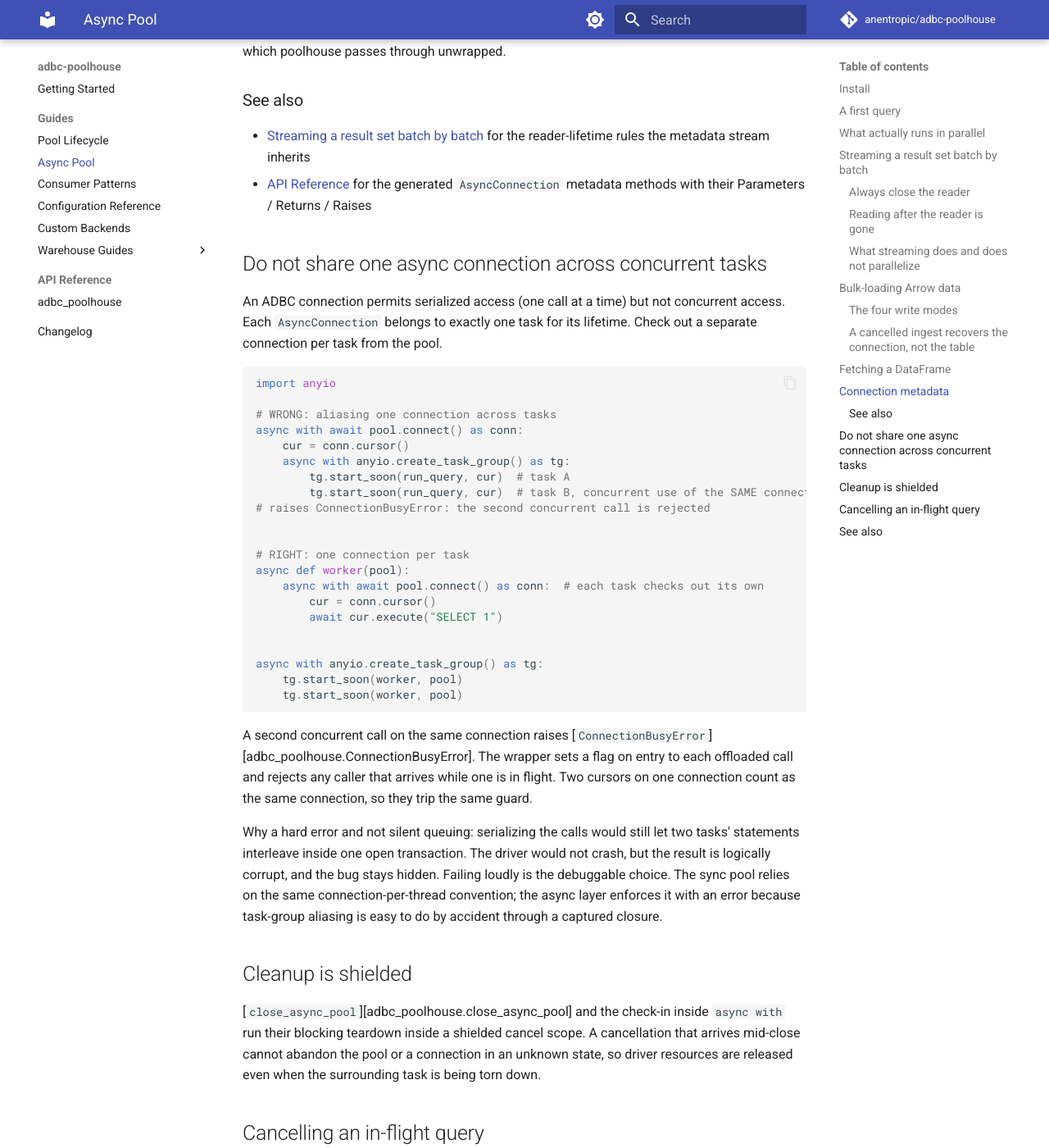
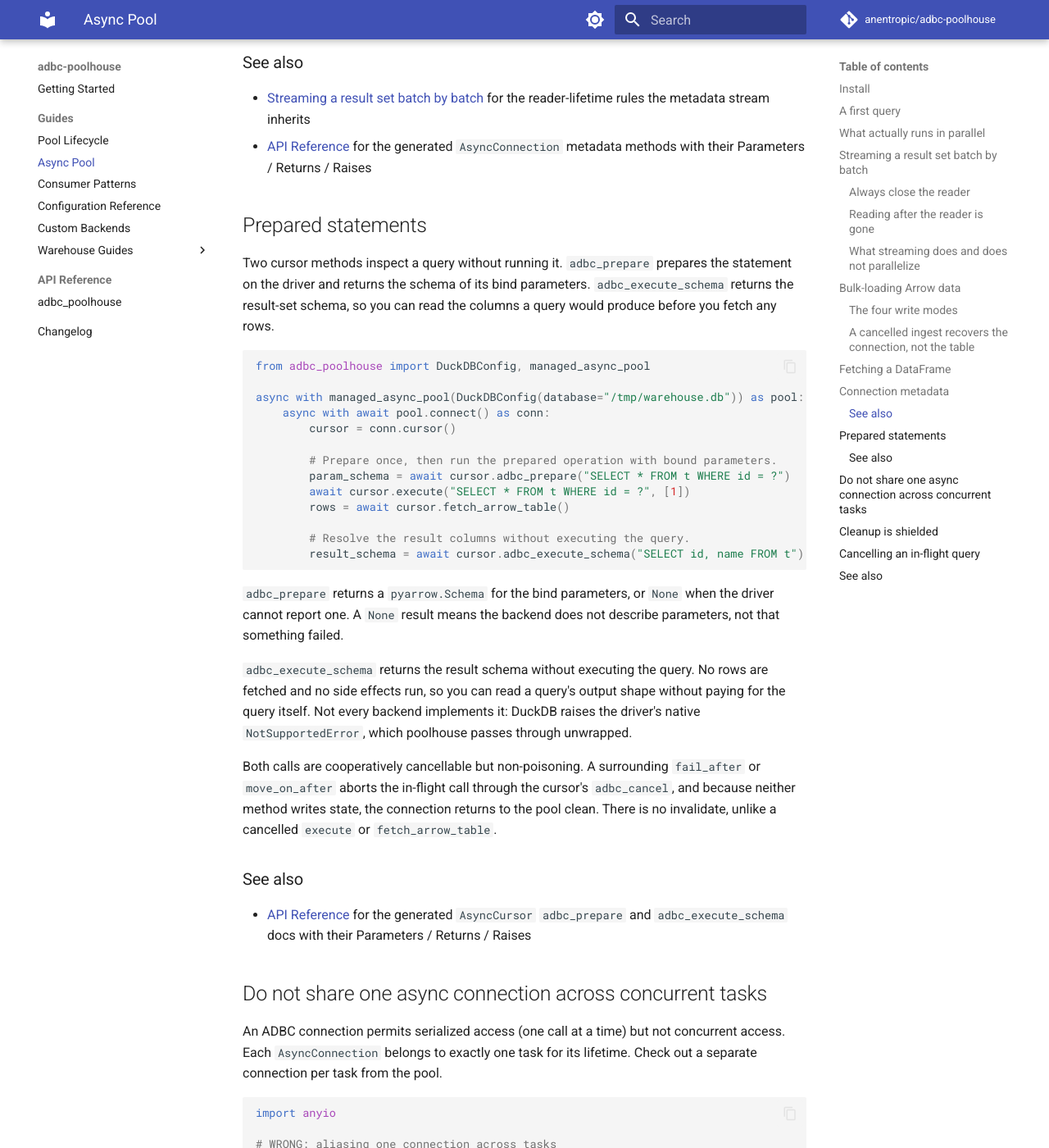
Before and after one commit to anentropic/adbc-poolhouse, an MkDocs documentation site: the page built from docs/src/guides/async.md, in a window 1280 px wide and 1400 px high, scrolled down 7300 px. Shown: the whole window at 82% size. Built offline with MkDocs 1.6.1 and Material for MkDocs 9.7.7, drawn with Linux system fonts in a browser that asks for light colours; comment, search, counter and statistics services are not loaded; some of the changed text lies outside the part shown.

Commit message:
docs(35-03): document async prepared statements, retire the incomplete caveat
- Remove the async guide's 'not available yet' block (prepared statements was
  its last remaining bullet after Phase 34); fold adbc_prepare/adbc_execute_schema
  into the 'What you get today' list and note only partitioned result sets stay deferred
- Add a '## Prepared statements' how-to section with a plain fenced python snippet
  covering the no-execute contract, the non-poisoning cancel, and the DuckDB
  NotSupportedError passthrough, plus a See also to the API reference
- Drop the stale 'async ADBC metadata and prepared statements have not shipped yet'
  clause from index.md (metadata shipped in Phase 34; prepared statements ship here)

````diff
--- a/docs/src/guides/async.md
+++ b/docs/src/guides/async.md
@@ -20,16 +20,13 @@ awaited.
     The async API is experimental. Its surface may change between minor releases,
     so pin the version you build against and read the changelog before you upgrade.
 
-    It is also incomplete. The following are not available yet on the async side:
-
-    - **Async prepared statements** — `adbc_prepare`, `adbc_execute_schema`
-
-    What you get today is checkout, `execute` / `executemany`, the `fetch*` methods,
+    The async surface covers checkout, `execute` / `executemany`, the `fetch*` methods,
     `fetch_arrow_table`, Arrow streaming through `fetch_record_batch`, bulk write
-    through `adbc_ingest`, the six `adbc_get_*` connection-metadata methods (see
+    through `adbc_ingest`, prepared statements through `adbc_prepare` /
+    `adbc_execute_schema`, the six `adbc_get_*` connection-metadata methods (see
     [Connection metadata](#connection-metadata)), DataFrame convenience through
-    `fetch_df` / `fetch_polars`, and cooperative cancellation. The rest is on the
-    roadmap.
+    `fetch_df` / `fetch_polars`, and cooperative cancellation. Only partitioned result
+    sets (`adbc_execute_partitions`) stay deferred.
 
 ## Install
 
@@ -352,6 +349,48 @@ but not every backend implements them. DuckDB raises the driver's native
 - [API Reference](../reference/) for the generated `AsyncConnection` metadata methods
   with their Parameters / Returns / Raises
 
+## Prepared statements
+
+Two cursor methods inspect a query without running it. `adbc_prepare` prepares the
+statement on the driver and returns the schema of its bind parameters. `adbc_execute_schema`
+returns the result-set schema, so you can read the columns a query would produce before you
+fetch any rows.
+
+```python
+from adbc_poolhouse import DuckDBConfig, managed_async_pool
+
+async with managed_async_pool(DuckDBConfig(database="/tmp/warehouse.db")) as pool:
+    async with await pool.connect() as conn:
+        cursor = conn.cursor()
+
+        # Prepare once, then run the prepared operation with bound parameters.
+        param_schema = await cursor.adbc_prepare("SELECT * FROM t WHERE id = ?")
+        await cursor.execute("SELECT * FROM t WHERE id = ?", [1])
+        rows = await cursor.fetch_arrow_table()
+
+        # Resolve the result columns without executing the query.
+        result_schema = await cursor.adbc_execute_schema("SELECT id, name FROM t")
+```
+
+`adbc_prepare` returns a `pyarrow.Schema` for the bind parameters, or `None` when the driver
+cannot report one. A `None` result means the backend does not describe parameters, not that
+something failed.
+
+`adbc_execute_schema` returns the result schema without executing the query. No rows are
+fetched and no side effects run, so you can read a query's output shape without paying for the
+query itself. Not every backend implements it: DuckDB raises the driver's native
+`NotSupportedError`, which poolhouse passes through unwrapped.
+
+Both calls are cooperatively cancellable but non-poisoning. A surrounding `fail_after` or
+`move_on_after` aborts the in-flight call through the cursor's `adbc_cancel`, and because
+neither method writes state, the connection returns to the pool clean. There is no invalidate,
+unlike a cancelled `execute` or `fetch_arrow_table`.
+
+### See also
+
+- [API Reference](../reference/) for the generated `AsyncCursor` `adbc_prepare` and
+  `adbc_execute_schema` docs with their Parameters / Returns / Raises
+
 ## Do not share one async connection across concurrent tasks
 
 An ADBC connection permits serialized access (one call at a time) but not
````
Also changed, not shown: docs/src/index.md (+1 -1 lines).
